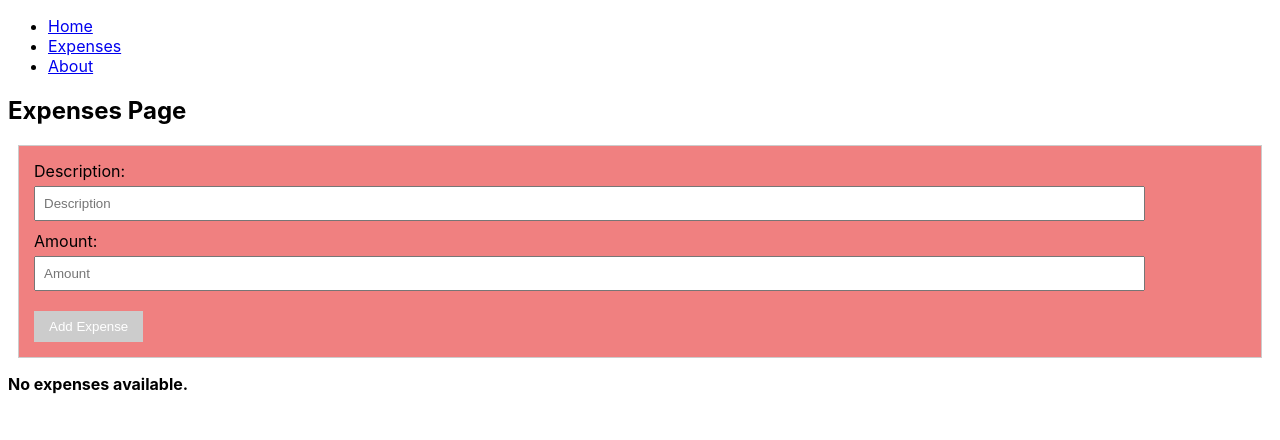
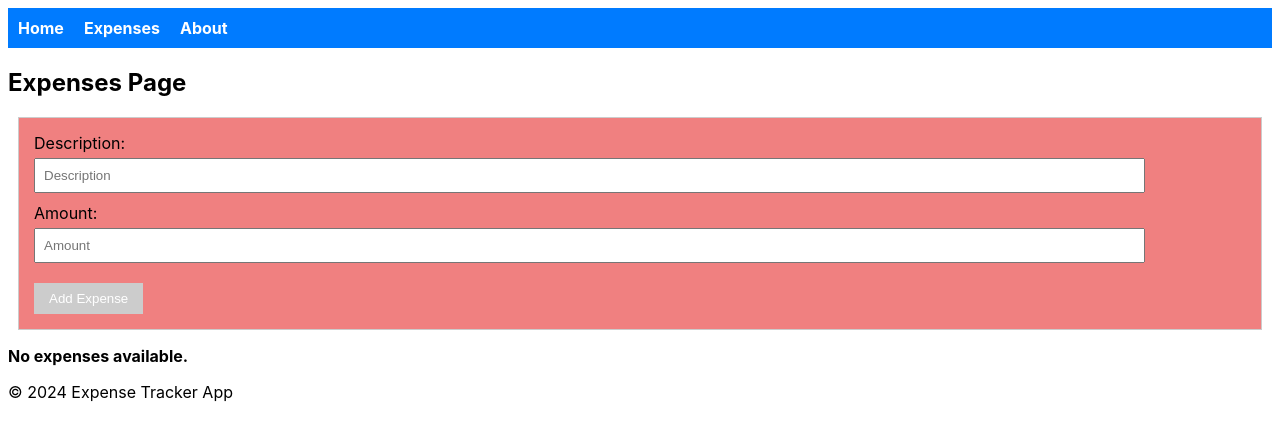
Before and after one commit to Michle99/sba_321_expense_tracker, an Angular app: page /expenses in a window 1280 px wide. Shown: the top 440 px of the page. Built offline with nearby package versions, Linux system fonts and the light colour scheme.

Commit message:
updated `header` css

```diff
--- a/src/app/app.component.html
+++ b/src/app/app.component.html
@@ -80,15 +80,9 @@
   }
 </style>
 
-<header>
-  <nav>
-    <ul>
-      <li><a routerLink="/">Home</a></li>
-      <li><a routerLink="/expenses">Expenses</a></li>
-      <li><a routerLink="/about">About</a></li>
-    </ul>
-  </nav>
-</header>
+<app-header></app-header>
 <main>
   <router-outlet></router-outlet>
 </main>
+
+<app-footer></app-footer>
--- a/src/app/app.component.ts
+++ b/src/app/app.component.ts
@@ -1,6 +1,8 @@
 import { Component } from '@angular/core';
 import { CommonModule } from '@angular/common';
 import { RouterLink, RouterLinkActive, RouterOutlet } from '@angular/router';
+import { HeaderComponent } from './header/header.component';
+import { FooterComponent } from './footer/footer.component';
 
 
 @Component({
@@ -10,7 +12,9 @@ import { RouterLink, RouterLinkActive, RouterOutlet } from '@angular/router';
     CommonModule,
     RouterOutlet,
     RouterLink,
-    RouterLinkActive
+    RouterLinkActive,
+    HeaderComponent,
+    FooterComponent
   ],
   templateUrl: './app.component.html',
   styleUrl: './app.component.css'
--- a/src/app/header/header.component.css
+++ b/src/app/header/header.component.css
@@ -0,0 +1,26 @@
+
+nav {
+    background-color: #007bff;
+    padding: 10px;
+  }
+
+  ul {
+    list-style-type: none;
+    margin: 0;
+    padding: 0;
+  }
+
+  li {
+    display: inline-block;
+    margin-right: 20px;
+  }
+
+  a {
+    text-decoration: none;
+    color: #fff;
+    font-weight: bold;
+  }
+
+  a:hover {
+    color: #f8f9fa;
+  }
```
